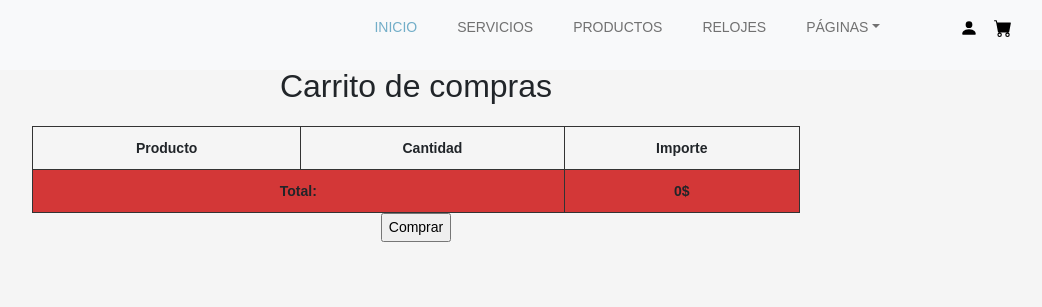
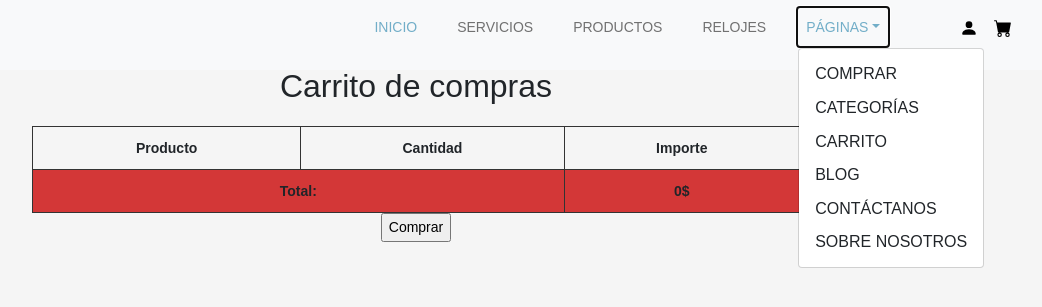
Before and after one commit to jareth1313/mcqueenstore, a PHP site: page /carrito.php in a window 1280 px wide, after a click on "PÁGINAS". Shown: the top 307 px of the page, without its empty margins (224-1266 px from the left). Run offline with PHP 8.4, Linux system fonts and the light colour scheme; the visitor is signed in with stand-in values (Sample User, id 1); data that the repository does not hold is empty.

Commit message:
Mejora del dropdown

```diff
--- a/index.php
+++ b/index.php
@@ -669,10 +669,12 @@ include('nav.php');
         </div>
       </div>
     </div>
-    <script src="js/jquery-1.11.0.min.js"></script>
+   <script src="js/jquery-1.11.0.min.js"></script>
     <script src="https://cdn.jsdelivr.net/npm/swiper/swiper-bundle.min.js"></script>
-    <script type="text/javascript" src="js/bootstrap.bundle.min.js"></script>
     <script type="text/javascript" src="js/plugins.js"></script>
     <script type="text/javascript" src="js/script.js"></script>
+
+    <script src="js/modernizr.js"></script>
+
   </body>
 </html>
--- a/nav.php
+++ b/nav.php
@@ -26,9 +26,12 @@ endif;
     <link rel="preconnect" href="https://fonts.googleapis.com">
     <link rel="preconnect" href="https://fonts.gstatic.com" crossorigin>
     <link href="https://fonts.googleapis.com/css2?family=Jost:wght@300;400;500&family=Lato:wght@300;400;700&display=swap" rel="stylesheet">
-    <!-- script
-    ================================================== -->
-    <script src="js/modernizr.js"></script>
+
+    <!-- script ================================================== -->
+    <script src="https://cdn.jsdelivr.net/npm/bootstrap@5.3.0-alpha1/dist/js/bootstrap.bundle.min.js"></script>
+
+
+
   </head>
   <body data-bs-spy="scroll" data-bs-target="#navbar" data-bs-root-margin="0px 0px -40%" data-bs-smooth-scroll="true" tabindex="0">
     <svg xmlns="http://www.w3.org/2000/svg" style="display: none;">
@@ -183,7 +186,7 @@ endif;
                       <a href="categorias.php" class="dropdown-item">Categorías</a>
                     </li>
                     <li>
-                      <a href="cart.html" class="dropdown-item">Carrito</a>
+                      <a href="carrito.php" class="dropdown-item">Carrito</a>
                     </li>
                     <li>
                       <a href="blog.html" class="dropdown-item">Blog</a>
```
